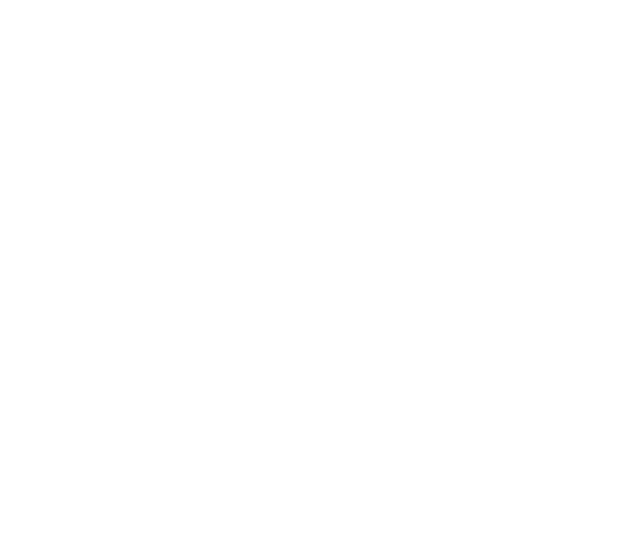
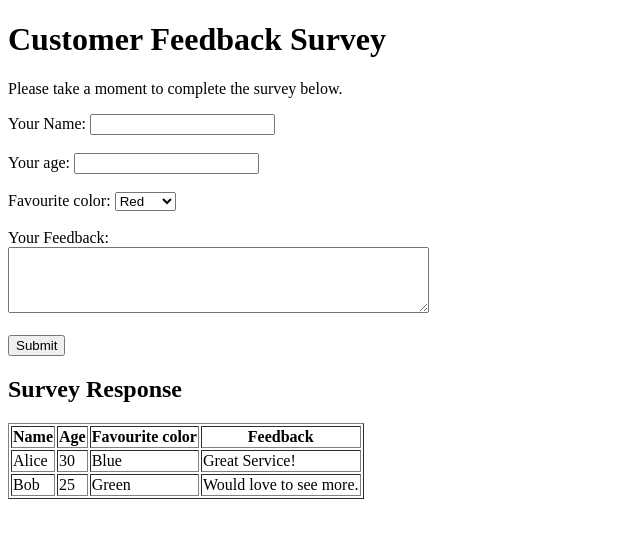
Before and after one commit to iamskr2002/example, a plain HTML site: page Discipline/index.html in a window 1280 px wide. Shown: the whole page, without its empty margins (0-640 px from the left). Drawn offline with Linux system fonts and the light colour scheme.

Commit message:
1st commit

```diff
--- a/Discipline/index.html
+++ b/Discipline/index.html
@@ -1,8 +1,61 @@
 <!DOCTYPE html>
-<html>
+<html lang="en">
 <head>
-    <title>
+    <meta charset="UTF-8">
+    <meta name="viewport" content="width=device-width, initial-scale=1.0">
+    <title> Online Survey </title>
+</head>
+<body>
+    <h1>Customer Feedback Survey</h1>
+    <p>Please take a moment to complete the survey below.</p>
 
-    </title>
-</head>
+    <!-- Survey Form-->
+     <form action="#" method="post">
+        <!--Question 1 : Name-->
+        <label for="name">Your Name:</label>
+        <input type="text" id="name" name="name" required>
+        <br><br>
+
+        <label for="age">Your age:</label>
+        <input type="number" id="age" name="age" required>
+        <br><br>
+
+        <label for="color">Favourite color:</label>
+        <select id="color" name="color">
+            <option value="red">Red</option>
+            <option value="blue">Blue</option>
+            <option value="green">Green</option>
+            <option value="yellow">Yellow</option>
+        </select><br><br>
+
+        <label for="feedback">Your Feedback:</label><br>
+        <textarea id="feedback" name="feedback" rows="4" cols="50" required></textarea>
+        <br><br>
+
+        <input type="submit" value="Submit">
+     </form>
+
+     <!--Survey Response-->
+     <h2>Survey Response</h2>
+     <table border="1">
+        <tr>
+            <th>Name</th>
+            <th>Age</th>
+            <th>Favourite color</th>
+            <th>Feedback</th>
+        </tr>
+        <tr>
+            <td>Alice</td>
+            <td>30</td>
+            <td>Blue</td>
+            <td>Great Service!</td>
+        </tr>
+        <tr>
+            <td>Bob</td>
+            <td>25</td>
+            <td>Green</td>
+            <td>Would love to see more.</td>
+        </tr>
+     </table>
+</body>
 </html>
```
